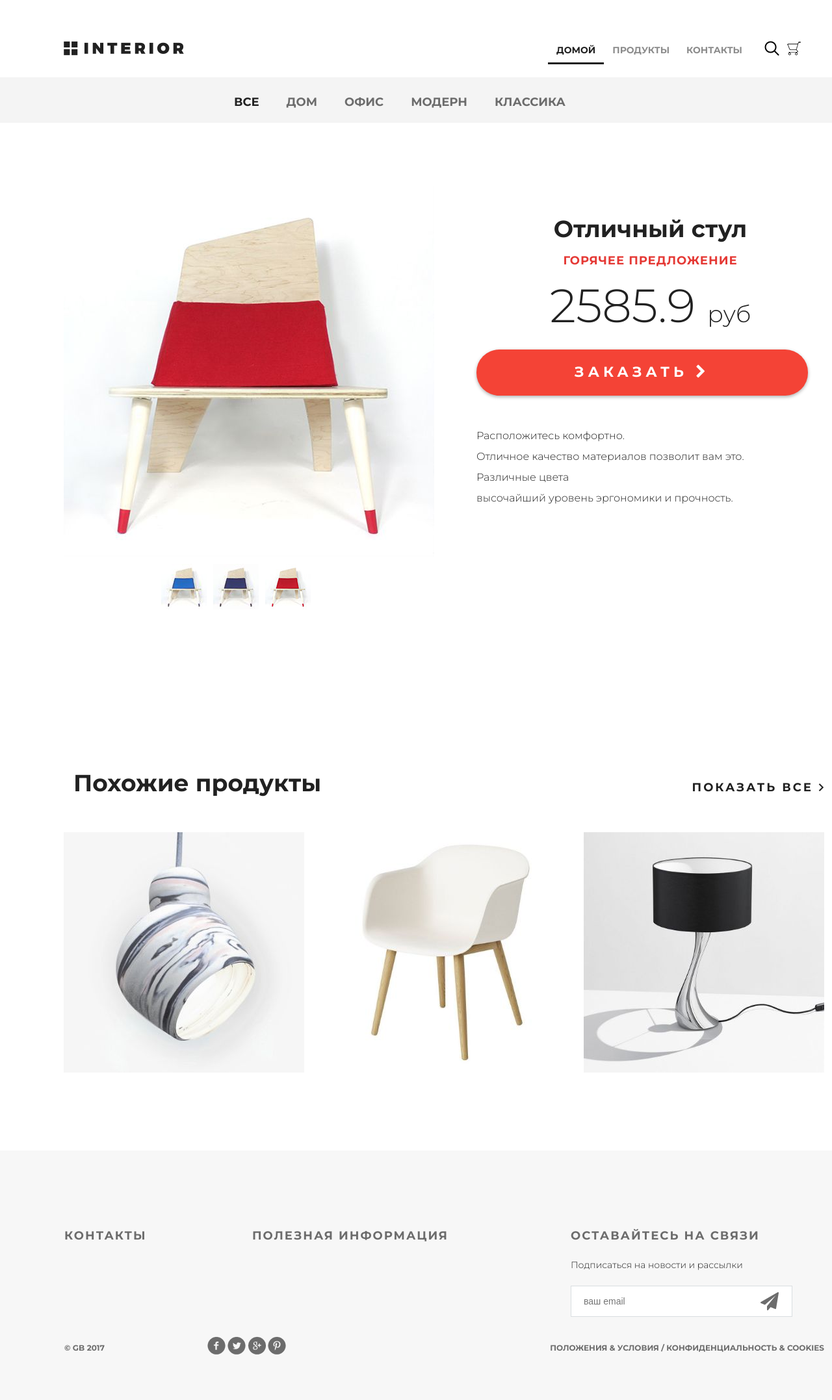
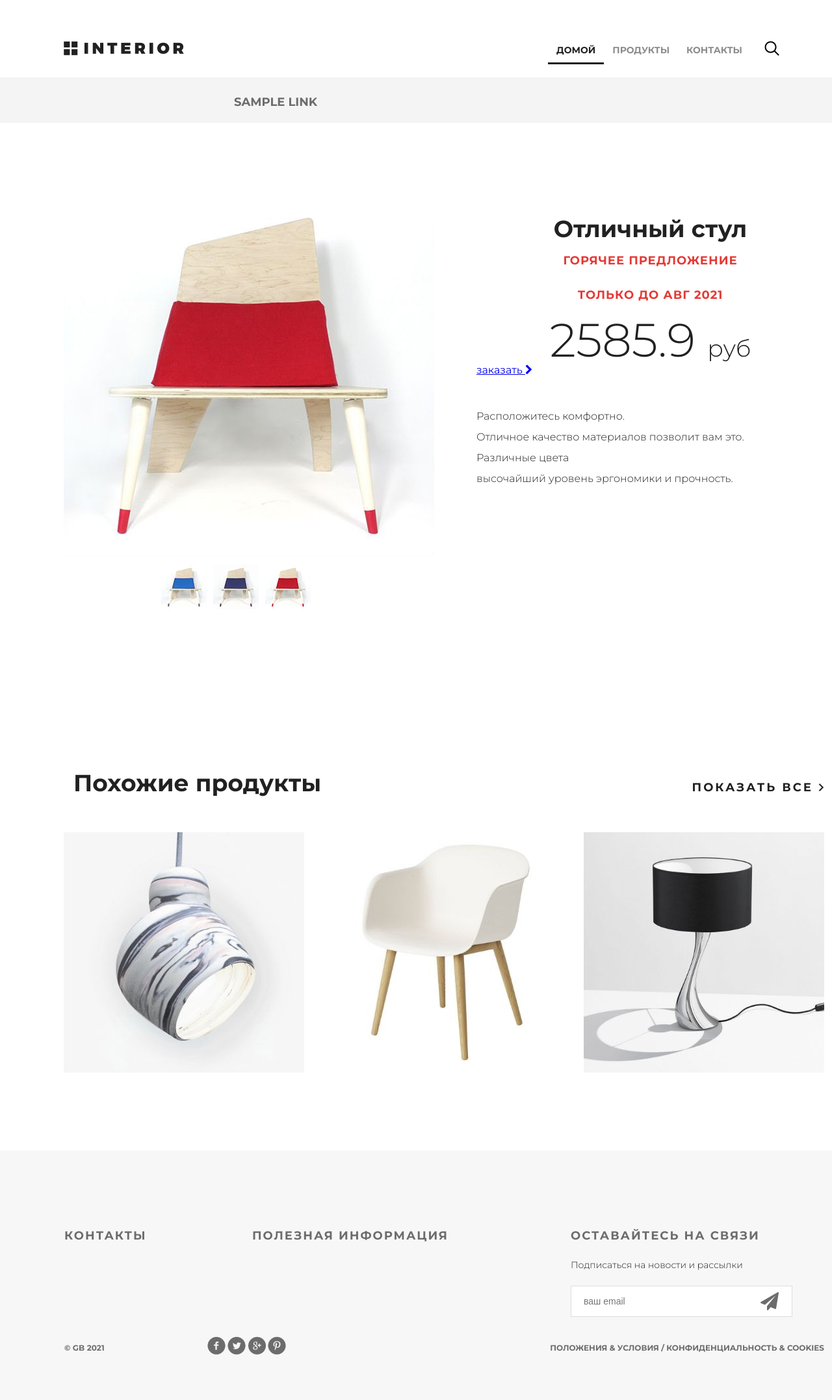
Before and after one commit to AvdeevK/django_geekshop_v2, a Django app: template geekshop/mainapp/templates/mainapp/products.html in a window 1280 px wide; the page is wider, and only the part inside the window is pictured. Shown: that part at 65% size. Run offline with Django 3.2, Linux system fonts and the light colour scheme; the template is opened without the code that fills it: most values are stand-ins (such as "Sample title", 1, 10 or a date in 2020).

Commit message:
base_lesson2

```diff
--- a/geekshop/geekshop/static/geekshop/style.css
+++ b/geekshop/geekshop/static/geekshop/style.css
@@ -970,32 +970,6 @@ td:first-child {
 	text-align: center;
 }
 
-.red-button {
-	display: block;
-	height: 71px;
-	width: 510px;
-	border-radius: 35px;
-	background-color: #f44336;
-	text-align: center;
-	text-transform: uppercase;
-	text-decoration: none;
-	color:  #ffffff;
-	font-size: 22px;
-	font-weight: 700;
-	line-height: 24px;
-	box-shadow: 0px 2px 4.85px 0.15px rgba(33, 33, 33, 0.35);
-	line-height: 70px;
-	letter-spacing: 6px;
-	margin-top: 31px;
-}
-.red-button:hover {
-	box-shadow: none;
-}
-.red-button:active {
-	box-shadow: none;
-	background-color: #d41306;
-}
-
 .description-text {
 	margin-top: 50px;
 	color:  #212121;
--- /dev/null
+++ b/geekshop/geekshop/templates/geekshop/base.html
@@ -0,0 +1,52 @@
+{% load static %}
+
+<!DOCTYPE html>
+<html>
+<head>
+    <meta charset="utf-8">
+    <title>{% block title %}{{title|title}}{% endblock %}</title>
+    <link rel="stylesheet" type="text/css" href="{% static 'geekshop/style.css' %}">
+    <link rel="stylesheet" href="{% static 'geekshop/fonts/font-awesome/css/font-awesome.css' %}">
+</head>
+<body>
+
+<div class="container">
+
+
+    {% block content %}
+    {% endblock %}
+
+
+    <div class="clr"></div>
+
+</div>
+
+<div class="footer">
+    <div class="clearfix">
+        <div class="text-footer">
+            <h3>контакты</h3>
+        </div>
+        <div class="text-footer">
+            <h3>полезная информация</h3>
+        </div>
+        <div class="text-footer clearfix">
+            <h3>Оставайтесь на связи</h3>
+            <p>Подписаться на новости и рассылки</p>
+            <form>
+                <input type="email" name="email" placeholder="ваш email">
+                <a href="#"><i class="fa fa-paper-plane fa-2x" aria-hidden="true"></i></a>
+            </form>
+        </div>
+    </div>
+    <p class="small">&copy; GB 2021</p>
+    <div class="social">
+        <a href="#" class="social1"></a>
+        <a href="#" class="social2"></a>
+        <a href="#" class="social3"></a>
+        <a href="#" class="social4"></a>
+    </div>
+    <p class="small">Положения &amp; Условия / Конфиденциальность &amp; Cookies</p>
+</div>
+
+</body>
+</html>
--- /dev/null
+++ b/geekshop/geekshop/templates/geekshop/includes/inc_main_menu.html
@@ -0,0 +1,9 @@
+<div class="header clearfix">
+    <a href="{% url 'index' %}" class="logo"></a>
+    <ul class="menu">
+        <li><a href="{% url 'index' %}" class="active">домой</a></li>
+        <li><a href="{% url 'products:index' %}">продукты</a></li>
+        <li><a href="{% url 'contacts' %}">контакты</a></li>
+    </ul>
+    <a href="#" class="search"></a>
+</div>
--- a/geekshop/geekshop/urls.py
+++ b/geekshop/geekshop/urls.py
@@ -18,7 +18,7 @@ from .views import index, contacts
 
 urlpatterns = [
     path('admin/', admin.site.urls),
-    path('', index),
-    path('contacts/', contacts),
-    path('products/', include('mainapp.urls')),
+    path('', index, name="index"),
+    path('contacts/', contacts, name="contacts"),
+    path('products/', include('mainapp.urls', namespace="products")),
 ]
--- /dev/null
+++ b/geekshop/mainapp/templates/mainapp/includes/inc_category_menu.html
@@ -0,0 +1,7 @@
+<div class="links clearfix">
+    <ul class="links-menu">
+        {% for link in links_menu %}
+            <li><a href="{{link.href}}" class="{% if link.href == 'products_all'%} active {% endif %}">{{link.name}}</a></li>
+        {% endfor %}
+    </ul>
+</div>
--- a/geekshop/mainapp/templates/mainapp/products.html
+++ b/geekshop/mainapp/templates/mainapp/products.html
@@ -1,36 +1,20 @@
-<!DOCTYPE html>
-<html>
-<head>
-    <meta charset="utf-8">
-    <title>Каталог</title>
-    <link rel="stylesheet" type="text/css" href="/static/geekshop/style.css">
-    <link rel="stylesheet" href="/static/geekshop/fonts/font-awesome/css/font-awesome.css">
-</head>
-<body>
-<div class="container">
+{% extends 'geekshop/base.html' %}
+{% load static %}
+{% load tz %}
+
+
+{% block css %}
+<link rel="stylesheet" type="text/css" href="{% static 'mainapp/style.css' %}">
+{% endblock %}
+
+
+{% block content %}
 <div class="hero-white">
-        <div class="header clearfix">
-            <a href="/" class="logo"></a>
-            <ul class="menu">
-                <li><a href="/" class="active">домой</a></li>
-                <li><a href="/products/">продукты</a></li>
-                <li><a href="/contacts/">контакты</a></li>
-            </ul>
-            <a href="#" class="search"></a>
-            <a href="#" class="basket"></a>
+    {% include 'geekshop/includes/inc_main_menu.html' %}
 </div>
-    </div>
+    {% include 'mainapp/includes/inc_category_menu.html' %}
+<div class="details">
 
-    <div class="details">
-        <div class="links clearfix">
-            <ul class="links-menu">
-                <li><a href="#" class="active">все</a></li>
-                <li><a href="#">дом</a></li>
-                <li><a href="#">офис</a></li>
-                <li><a href="#">модерн</a></li>
-                <li><a href="#">классика</a></li>
-            </ul>
-        </div>
 
     <div class="details-products">
         <div class="details-slider">
@@ -59,6 +43,7 @@
         <div class="description">
             <h3 class="big-bold">Отличный стул</h3>
             <h3 class="red">горячее предложение</h3>
+            <h3 class="red">только до {% now "M Y" %}</h3>
             <p class="price"> 2585.9 <span>руб</span></p>
             <a href="#" class="red-button">
                 заказать <i class="fa fa-chevron-right" aria-hidden="true"></i>
@@ -111,37 +96,4 @@
         </div>
     </div>
 </div>
-
-    <div class="clr"></div>
-
-</div>
-
-<div class="footer">
-    <div class="clearfix">
-        <div class="text-footer">
-            <h3>контакты</h3>
-        </div>
-        <div class="text-footer">
-            <h3>полезная информация</h3>
-        </div>
-        <div class="text-footer clearfix">
-            <h3>Оставайтесь на связи</h3>
-            <p>Подписаться на новости и рассылки</p>
-            <form>
-                <input type="email" name="email" placeholder="ваш email">
-                <a href="#"><i class="fa fa-paper-plane fa-2x" aria-hidden="true"></i></a>
-            </form>
-        </div>
-    </div>
-    <p class="small">&copy; GB 2017</p>
-    <div class="social">
-        <a href="#" class="social1"></a>
-        <a href="#" class="social2"></a>
-        <a href="#" class="social3"></a>
-        <a href="#" class="social4"></a>
-    </div>
-    <p class="small">Положения &amp; Условия / Конфиденциальность &amp; Cookies</p>
-</div>
-
-</body>
-</html>
+{% endblock %}
--- a/geekshop/mainapp/urls.py
+++ b/geekshop/mainapp/urls.py
@@ -1,6 +1,8 @@
 from django.urls import path
 from .views import products
 
+app_name = 'products'
+
 urlpatterns = [
-    path('', products),
+    path('', products, name="index"),
 ]
```
Also changed, not shown: geekshop/geekshop/templates/contact.html (deleted, +0 -107 lines), geekshop/geekshop/templates/geekshop/contact.html (added, +62 -0 lines), geekshop/geekshop/templates/geekshop/index.html (added, +48 -0 lines), geekshop/geekshop/templates/index.html (deleted, +0 -93 lines), geekshop/geekshop/views.py (+10 -2 lines), geekshop/mainapp/static/mainapp/styles.css (added, +25 -0 lines), geekshop/mainapp/views.py (+13 -1 lines). Lines whose indentation alone changed are shown as unchanged.
